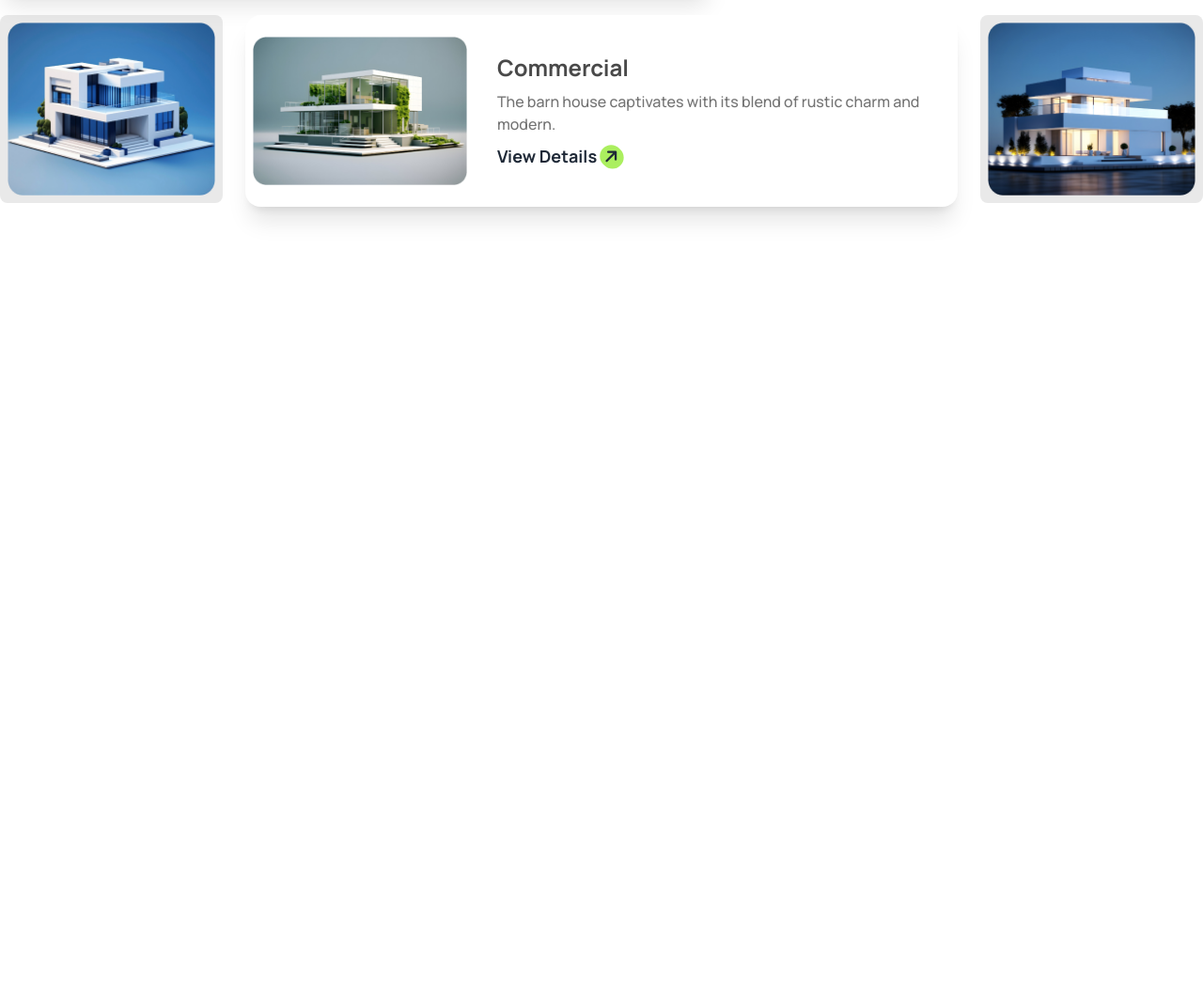
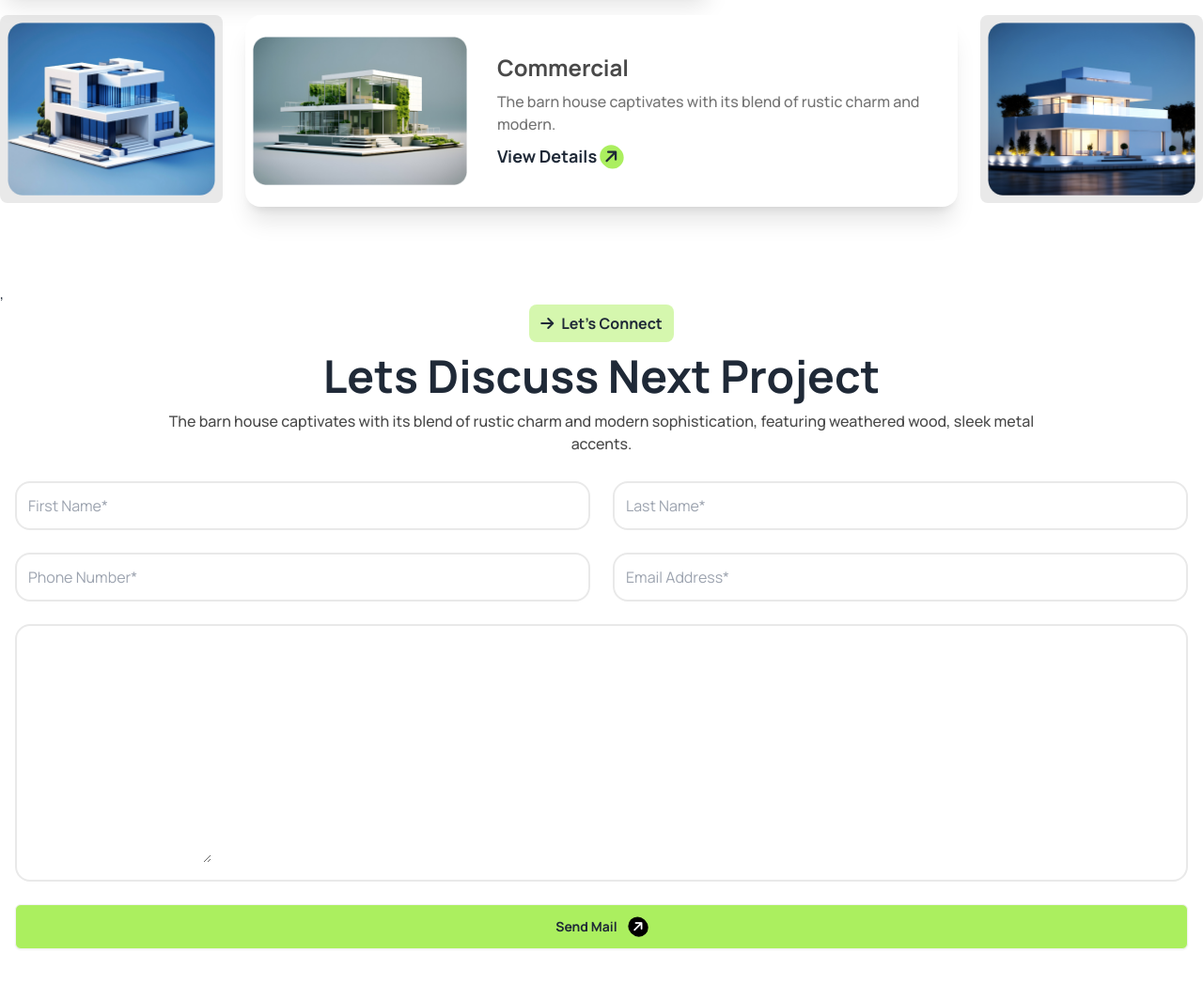
Before and after one commit to nur127/assignment-3, a plain HTML site: page index.html in a window 1280 px wide. Shown: the part 2619-3667 px from the top of the page at 94% size. Before the commit the page ends 2919 px from the top, so only its background shows below. Drawn offline with nearby package versions, Linux system fonts and the light colour scheme.

Commit message:
Finish Input Section

```diff
--- a/index.html
+++ b/index.html
@@ -296,14 +296,45 @@
 
                 </div>
             </div>
+        </section>,
+        <!-- Discuss Section -->
+        <section class="mb-20 ">
+            <div class="bg-base-100 space-y-7">
+                 <!-- Text Container -->
+                 <div class="text-center space-y-3 w-full lg:w-3/4 mx-auto">
+                    <button class="bg-btn-light-bg rounded-lg px-3 py-2 font-bold"><i class="fa-solid fa-arrow-right mr-2"></i>Let's Connect</button>
+                    <h1 class=" text-4xl lg:text-5xl font-bold">Lets Discuss Next Project</h1>
+                    <p class="text-[#494949] font-medium">The barn house captivates with its blend of rustic charm and modern sophistication, featuring weathered wood, sleek metal accents.</p>
+                </div>
+
+                <div class="grid gap-6 grid-cols-1 lg:grid-cols-2 px-4">
+                    <div class="p-3 rounded-2xl border-2 border-[#E9E9E9]">
+                        <input type="text" name="" id="" placeholder="First Name*">
+                    </div>
+
+                    <div class="p-3 rounded-2xl border-2 border-[#E9E9E9]">
+                        <input type="text" name="" id="" placeholder="Last Name*">
+                    </div>
+
+                    <div class="p-3 rounded-2xl border-2 border-[#E9E9E9]">
+                        <input type="text" name="" id="" placeholder="Phone Number*">
+                    </div>
+
+                    <div class="p-3 rounded-2xl border-2 border-[#E9E9E9]">
+                        <input type="text" name="" id="" placeholder="Email Address*">
+                    </div>
+
+                    <div class="p-3 lg:col-span-2 rounded-2xl border-2 border-[#E9E9E9]">
+                        <textarea name="" id="" cols="20" rows="10"></textarea>
+                    </div>
+
+                        <button class="lg:col-span-2 btn bg-btn-bg rounded-md font-bold">Send Mail<i class="fa-solid fa-arrow-right p-1 bg-black rounded-full text-white -rotate-45 ml-1"></i></button>
+                </div>
+            </div>
         </section>
+    </main>
 
 
-    </main>
-
-    <footer>
-
-    </footer>
 
 </body>
 </html>
```
